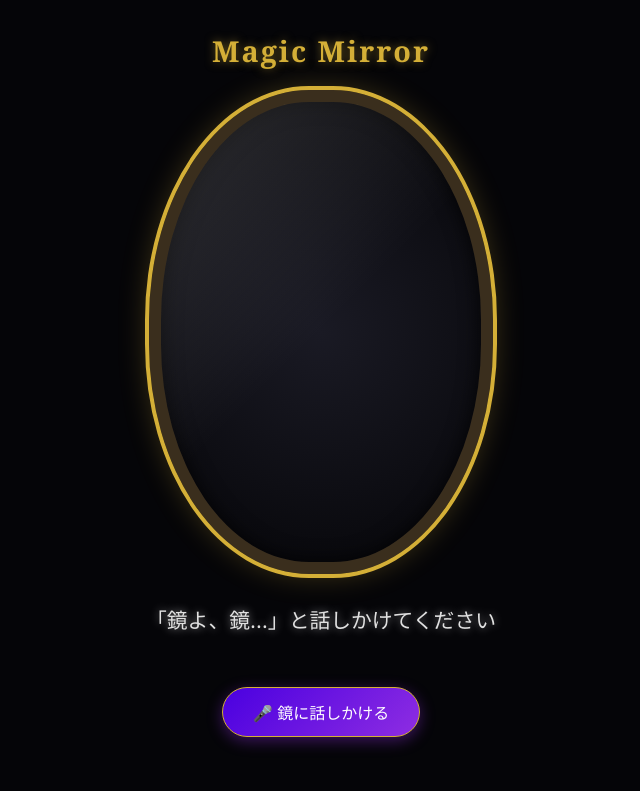
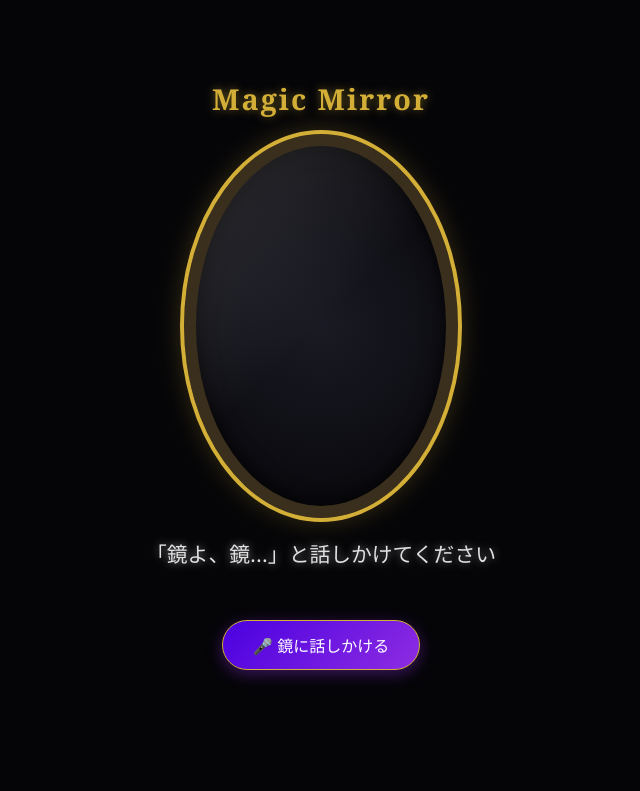
Before and after one commit to shimodevelop/magic-mirror, a plain HTML site: page index.html in a window 1280 px wide. Shown: the whole page, without its empty margins (319-959 px from the left). Drawn offline with Linux system fonts and the light colour scheme.

Commit message:
Add files via upload

```diff
--- a/index.html
+++ b/index.html
@@ -16,11 +16,14 @@
       align-items: center;
       justify-content: center;
       min-height: 100vh;
-      overflow: hidden;
+      min-height: 100dvh; /* Android のアドレスバーを除いた実際の表示高さ */
+      box-sizing: border-box;
+      padding: 12px 0 calc(12px + env(safe-area-inset-bottom));
+      /* 画面に収まらない場合でもスクロールしてボタンを押せるよう overflow は隠さない */
     }
 
     h1 {
-      margin-bottom: 20px;
+      margin: 0 0 16px;
       font-size: 1.8rem;
       letter-spacing: 2px;
       color: #d4af37;
@@ -30,17 +33,24 @@
     /* 鏡のフレームデザイン */
     .mirror-frame {
       position: relative;
-      width: 320px;
-      height: 460px;
+      /* 画面の高さ・幅に合わせて縮む（最大 320×460、縦横比は固定） */
+      --mirror-h: min(460px, 45vh, 115vw);
+      flex-shrink: 0;
+      height: var(--mirror-h);
+      width: calc(var(--mirror-h) * 320 / 460);
       border: 12px solid #3a2e1d;
       outline: 4px solid #d4af37;
-      border-radius: 160px / 230px;
+      border-radius: 50%;
       box-shadow: 0 0 30px rgba(212, 175, 55, 0.3), inset 0 0 20px rgba(0, 0, 0, 0.8);
       background: radial-gradient(circle, #1a1a24 0%, #050508 100%);
       display: flex;
       align-items: center;
       justify-content: center;
       overflow: hidden;
+    }
+
+    @supports (height: 1dvh) {
+      .mirror-frame { --mirror-h: min(460px, 45dvh, 115vw); }
     }
 
     /* 鏡に浮かぶ魔女の顔（画像）。鏡の楕円いっぱいに広げ、中央の顔が見えるように切り抜く */
@@ -78,7 +88,7 @@
 
     /* セリフ表示エリア */
     .subtitle {
-      margin-top: 30px;
+      margin-top: 20px;
       font-size: 1.3rem;
       color: #e0e0e0;
       min-height: 3em;
```
